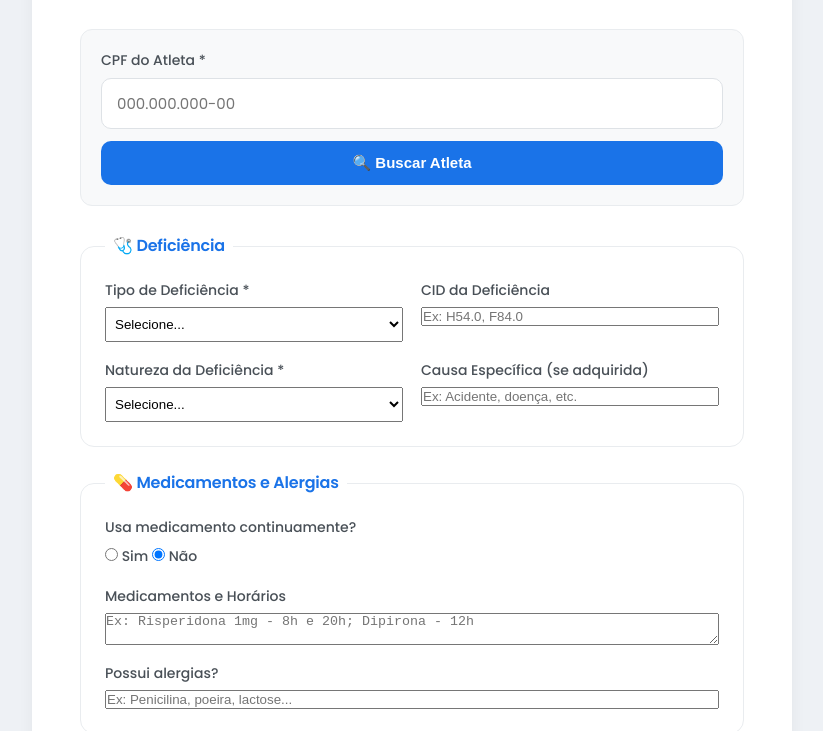
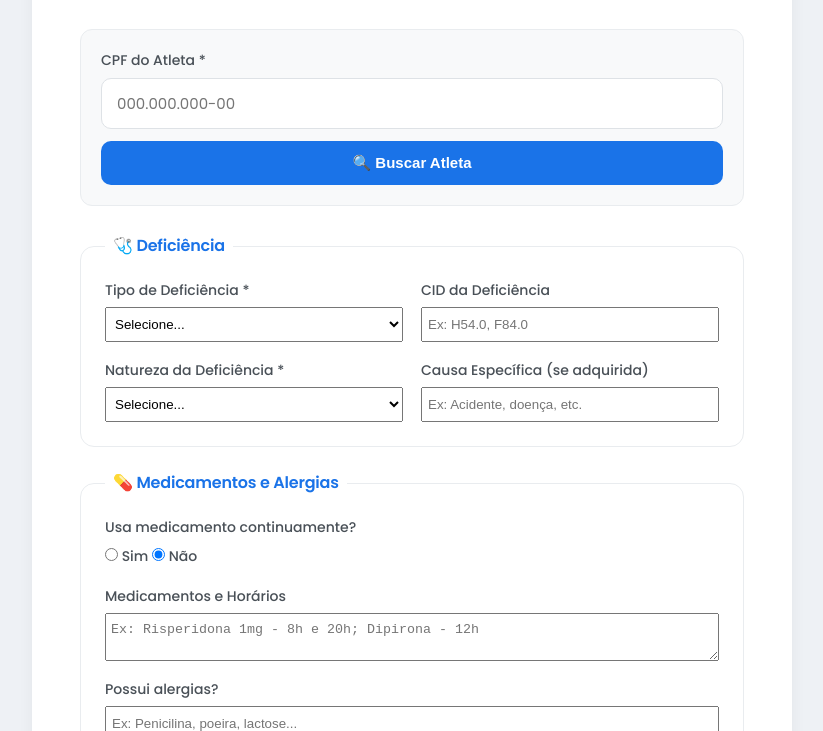
Before and after one commit to Rannya7x/apan-sistema-cadastro, a plain HTML site: page html/saude_autonomia.html in a window 1280 px wide. Shown: the part 221-952 px from the top of the page, without its empty margins (228-1051 px from the left). Drawn offline with nearby package versions, Linux system fonts and the light colour scheme.

Commit message:
atualiza estilos dos inputs no formulario saude_autonomia

```diff
--- a/css/saude_autonomia.css
+++ b/css/saude_autonomia.css
@@ -188,6 +188,14 @@
    .input-group>select{
      padding: 8px 5px  ;
    }
+
+   .input-group>input{
+     padding: 8px 5px ;
+  }
+
+  .input-group>textarea{
+    padding: 8px 5px ;
+ }
    /* ==========================================================================
       GRID E INPUTS DE ARQUIVO
       ========================================================================== */
```
